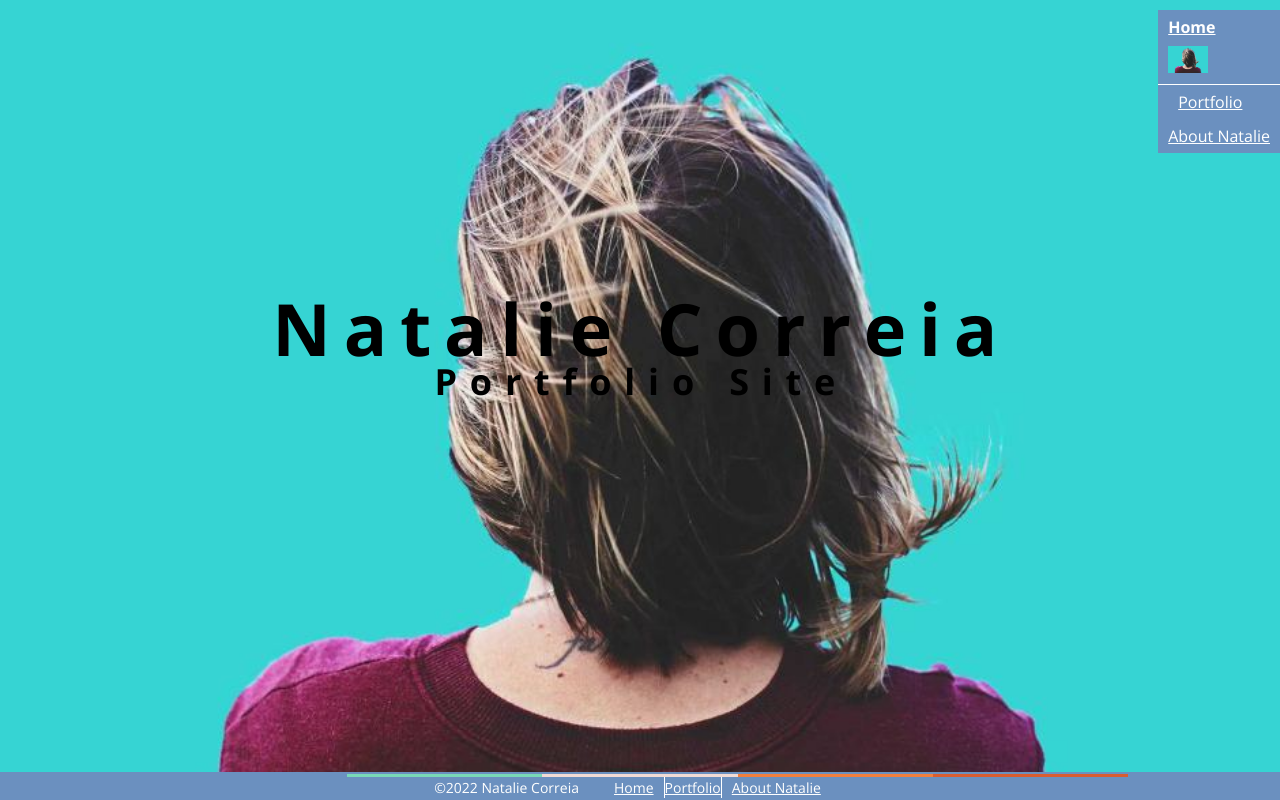
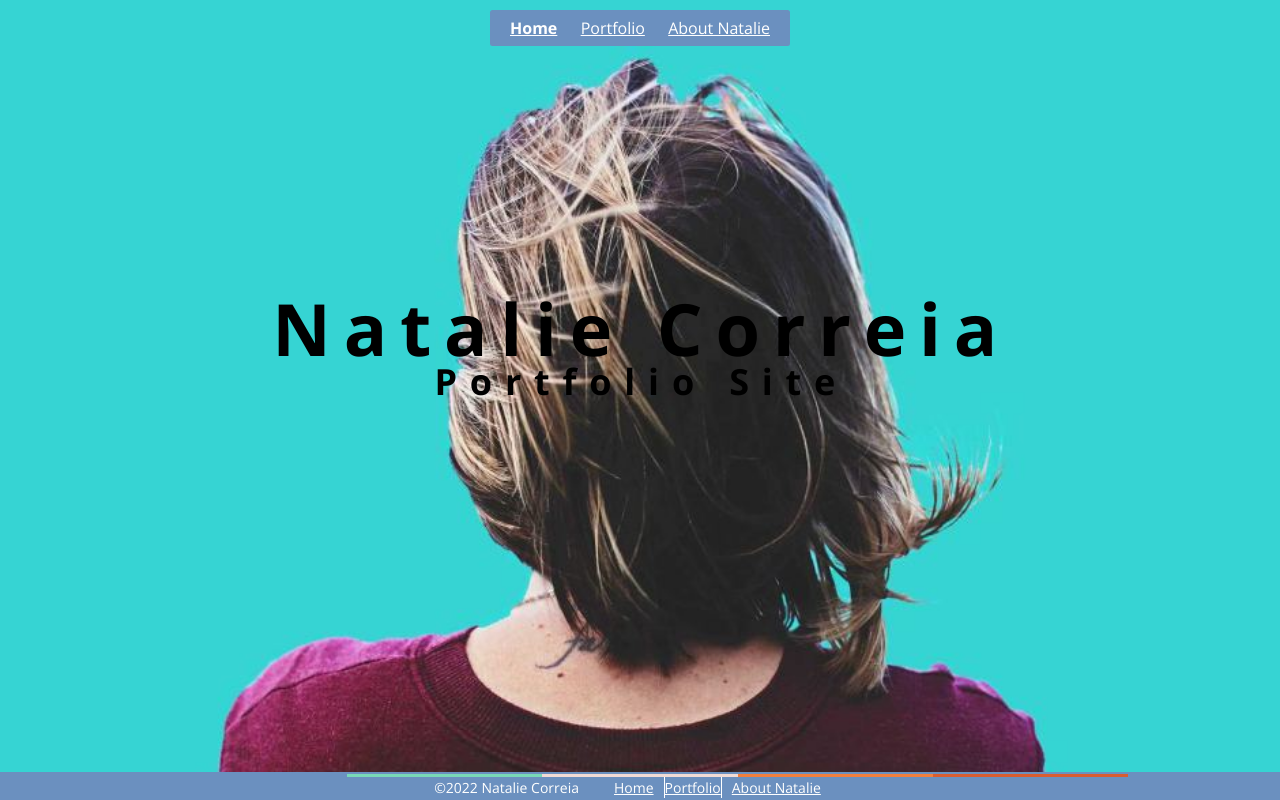
Before and after one commit to apo11oCreed/uneven-artwork-react-version, a React (Vite) app: page / in a window 1280 px wide. Built offline with nearby package versions, Linux system fonts and the light colour scheme.

Commit message:
Move non-mobile nav to top center

```diff
--- a/src/components/Header.jsx
+++ b/src/components/Header.jsx
@@ -4,7 +4,7 @@ export default function Header(props) {
 	return (
 		<header className="tw-container tw-mx-auto">
 			<h1 className="tw-text-black tw-font-bold tw-mx-0.5 tw-text-center tw-absolute tw-left-1/2 tw-bottom-1/2 tw-whitespace-nowrap -tw-translate-x-1/2 md:tw-tracking-[1vw] tw-text-[7vw] md:tw-text-[7.2rem] tw-animate-h1Spread tw-leading-none">{props.siteName}<span className="tw-block md:tw-text-[3.6rem]">Portfolio Site</span></h1>
-			<Menu className="tw-main tw-w-fit tw-fixed tw-right-0 tw-top-[1rem]" />
+			<Menu className="tw-container tw-mx-auto tw-main tw-fixed tw-top-[1rem]" />
 		</header>
 	);
 }
--- a/src/styles/index.css
+++ b/src/styles/index.css
@@ -55,28 +55,28 @@
 	header {
 		nav {
 			&.tw-main {
-				@apply bg-blue tw-hidden sm:tw-block;
+				@apply tw-hidden sm:tw-block;
                 ul{
-                    @apply tw-px-4 tw-py-2 tw-rounded;
+                    @apply bg-blue tw-px-[2rem] tw-py-[1rem] tw-rounded tw-flex tw-flex-row tw-mx-auto tw-items-start tw-content-start tw-justify-between tw-w-[30rem];
                     li {
-                        @apply hover:bg-pink first:-tw-mt-2 first:-tw-mx-4 first:tw-border-b first:tw-border-[#fff] first:tw-border-solid last:-tw-mb-2 last:-tw-mx-4 tw-px-4 tw-py-2;
+						a {
+                            @apply tw-block tw-leading-none;
+                            color: #fff;
+							font-size:1.6rem;
+                        }
 						&.home-link{
-							color:red;
+							/*a {
+								@apply tw-block tw-relative;
 								&:after{
+									@apply tw-absolute tw-top-0 tw-left-0 tw-w-12 tw-h-12;
 									content:'';
 									background-image: theme(backgroundImages.default);
 									background-size:contain;
 									background-repeat: no-repeat;
 									background-position: center center;
 									display:block;
-								height:4rem;
-								width:4rem;
 								}
-						}
-                        a {
-                            @apply tw-block;
-                            color: #fff;
-							font-size:1.6rem;
+							}*/
 						}
                     }
                 }
@@ -129,6 +129,9 @@
 }
 
 @layer utilities{
+	.sr{
+		display:none;
+	}
     .bg-blue {
 		background-color: theme(colors.ngc-blue-hex.DEFAULT);
 		background-color: theme(colors.ngc-blue-rgba);
```
Lines whose indentation alone changed are shown as unchanged.
